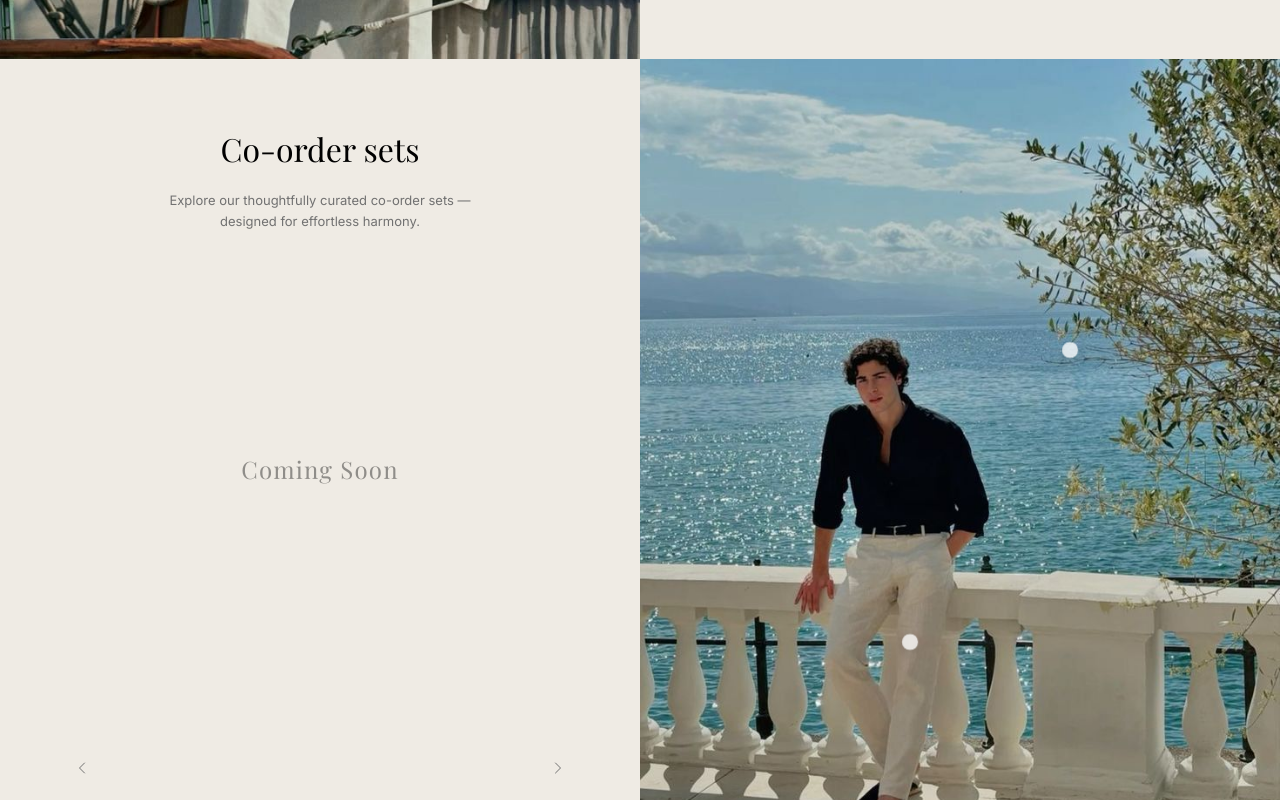
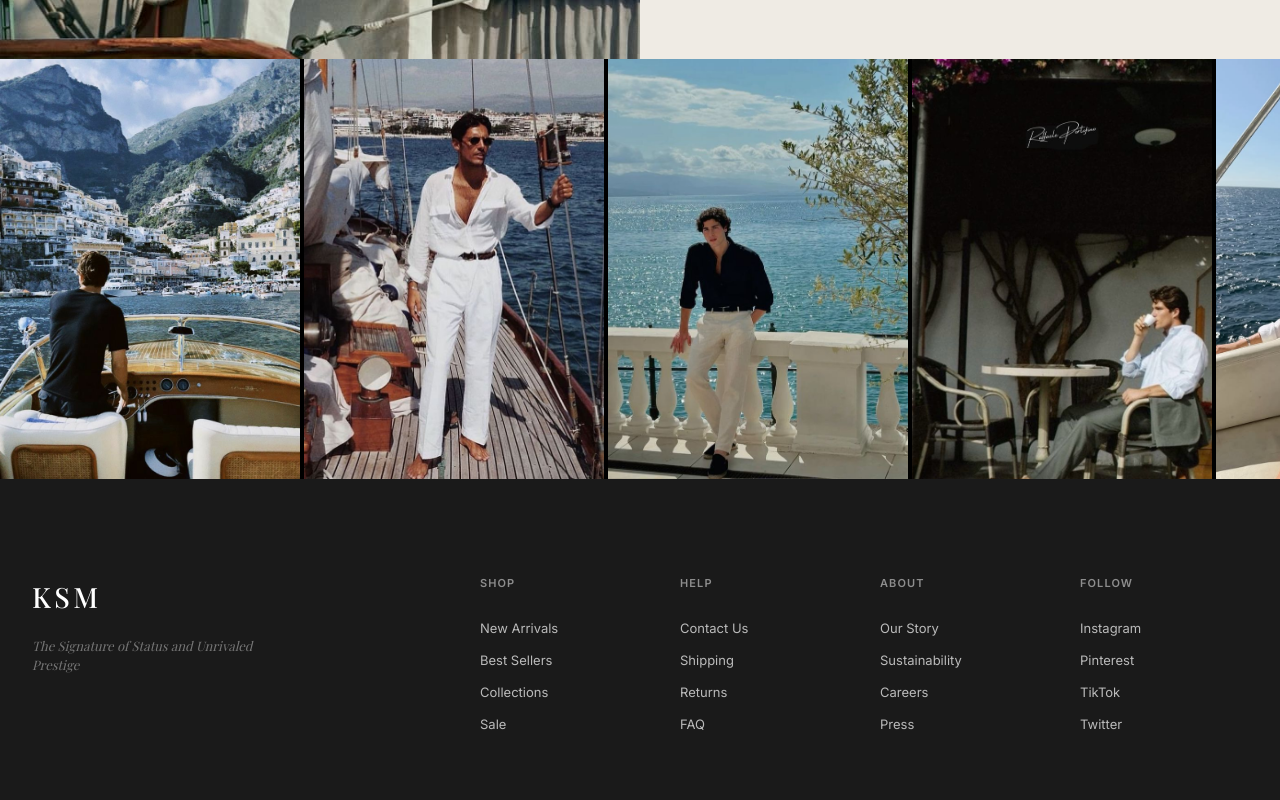
Before and after one commit to atharxv/KSM, a Next.js app: page / in a window 1280 px wide. Shown: the part 3780-4580 px from the top of the page. Built offline with nearby package versions, Linux system fonts and the light colour scheme; a web font is replaced by a local one.

Commit message:
Remove Co-order sets section from the storefront

```diff
--- a/app/components/CoOrderSets/CoOrderSets.module.css
+++ /dev/null
@@ -1,245 +0,0 @@
-.section {
-  display: grid;
-  grid-template-columns: 1fr 1fr;
-  min-height: 640px;
-  background-color: var(--color-off-white);
-}
-
-/* Carousel Side */
-.carouselSide {
-  padding: var(--space-3xl) var(--space-2xl);
-  display: flex;
-  flex-direction: column;
-  min-width: 0;
-}
-
-.title {
-  font-family: var(--font-serif);
-  font-size: clamp(1.5rem, 2.5vw, 2rem);
-  font-weight: 400;
-  color: var(--color-black);
-  margin-bottom: var(--space-md);
-  text-align: center;
-}
-
-.subtitle {
-  font-family: var(--font-sans);
-  font-size: var(--text-sm);
-  font-weight: 400;
-  color: var(--color-gray-400);
-  line-height: 1.6;
-  text-align: center;
-  margin-bottom: var(--space-2xl);
-  max-width: 360px;
-  margin-left: auto;
-  margin-right: auto;
-}
-
-.carouselWrapper {
-  flex: 1;
-  position: relative;
-}
-
-.carousel {
-  display: flex;
-  gap: var(--space-lg);
-  overflow-x: auto;
-  scroll-snap-type: x mandatory;
-  scrollbar-width: none;
-  -ms-overflow-style: none;
-  padding-bottom: var(--space-xl);
-}
-
-.carousel::-webkit-scrollbar {
-  display: none;
-}
-
-/* Make Shopify wrapper elements pass through horizontal flex layout */
-.carousel > div {
-  display: flex;
-  gap: var(--space-lg);
-  min-width: 100%;
-}
-
-.carousel :global(shopify-context) {
-  display: flex;
-  gap: var(--space-lg);
-  width: 100%;
-}
-
-.carousel :global(shopify-list-context) {
-  display: flex;
-  gap: var(--space-lg);
-}
-
-.carouselControls {
-  display: flex;
-  justify-content: space-between;
-  padding: 0 var(--space-md);
-  position: absolute;
-  bottom: 0;
-  left: 0;
-  right: 0;
-}
-
-.carouselBtn {
-  display: flex;
-  align-items: center;
-  justify-content: center;
-  width: 36px;
-  height: 36px;
-  border: none;
-  background: none;
-  cursor: pointer;
-  color: var(--color-gray-400);
-  transition: color var(--duration-fast) ease;
-  padding: 0;
-}
-
-.carouselBtn:hover {
-  color: var(--color-black);
-}
-
-/* Co-order Card Styles (global for dangerouslySetInnerHTML) */
-:global(.co-order-card) {
-  min-width: 280px;
-  max-width: 320px;
-  scroll-snap-align: start;
-  flex-shrink: 0;
-}
-
-:global(.co-order-card__image-wrap) {
-  position: relative;
-  width: 100%;
-  aspect-ratio: 3 / 4.2;
-  overflow: hidden;
-  background-color: transparent;
-}
-
-:global(.co-order-card__image-wrap) img {
-  width: 100%;
-  height: 100%;
-  object-fit: cover;
-  mix-blend-mode: multiply;
-  transition: transform var(--duration-slow) var(--ease-out), opacity var(--duration-normal) var(--ease-out);
-}
-
-:global(.co-order-card__image-wrap) :global(.hover-image) {
-  position: absolute;
-  top: 0;
-  left: 0;
-  opacity: 0;
-  z-index: 1;
-}
-
-:global(.co-order-card:hover) :global(.primary-image) {
-  opacity: 0;
-}
-
-:global(.co-order-card:hover) :global(.hover-image) {
-  opacity: 1;
-  transform: scale(1.04);
-}
-
-:global(.co-order-card__badge) {
-  position: absolute;
-  top: var(--space-md);
-  left: var(--space-md);
-  background-color: var(--color-black);
-  color: var(--color-white);
-  font-family: var(--font-sans);
-  font-size: var(--text-xs);
-  font-weight: 500;
-  padding: 4px 12px;
-  z-index: 1;
-}
-
-:global(.co-order-loading) {
-  display: flex;
-  gap: var(--space-lg);
-}
-
-:global(.co-order-skeleton) {
-  min-width: 280px;
-  height: 400px;
-  flex-shrink: 0;
-}
-
-/* Lookbook */
-.lookbook {
-  position: relative;
-  overflow: hidden;
-}
-
-.lookbookImage {
-  width: 100%;
-  height: 100%;
-  object-fit: cover;
-  transition: transform 8s var(--ease-out);
-}
-
-.lookbook:hover .lookbookImage {
-  transform: scale(1.02);
-}
-
-/* Hotspot */
-.hotspot {
-  position: absolute;
-  width: 28px;
-  height: 28px;
-  display: flex;
-  align-items: center;
-  justify-content: center;
-  background: none;
-  border: none;
-  cursor: pointer;
-  padding: 0;
-  z-index: 2;
-}
-
-.hotspotDot {
-  width: 14px;
-  height: 14px;
-  border-radius: 50%;
-  background-color: var(--color-white);
-  border: 2px solid rgba(255, 255, 255, 0.6);
-  box-shadow: 0 2px 8px rgba(0, 0, 0, 0.2);
-  transition: transform var(--duration-fast) ease,
-              box-shadow var(--duration-fast) ease;
-}
-
-.hotspot:hover .hotspotDot {
-  transform: scale(1.4);
-  box-shadow: 0 4px 16px rgba(0, 0, 0, 0.3);
-}
-
-@keyframes pulse {
-  0%, 100% { opacity: 1; transform: scale(1); }
-  50% { opacity: 0.7; transform: scale(1.2); }
-}
-
-.hotspotDot {
-  animation: pulse 2.5s ease-in-out infinite;
-}
-
-/* Responsive */
-@media (max-width: 1024px) {
-  .section {
-    grid-template-columns: 1fr;
-    min-height: auto;
-  }
-
-  .lookbook {
-    height: 500px;
-  }
-}
-
-@media (max-width: 640px) {
-  .lookbook {
-    height: 380px;
-  }
-
-  .carouselSide {
-    padding: var(--space-2xl) var(--content-padding);
-  }
-}
--- a/app/components/CoOrderSets/CoOrderSets.tsx
+++ /dev/null
@@ -1,113 +0,0 @@
-'use client';
-
-import { useRef } from 'react';
-import styles from './CoOrderSets.module.css';
-
-export default function CoOrderSets() {
-  const scrollRef = useRef<HTMLDivElement>(null);
-
-  const scroll = (direction: 'left' | 'right') => {
-    if (!scrollRef.current) return;
-    const scrollAmount = 340;
-    scrollRef.current.scrollBy({
-      left: direction === 'left' ? -scrollAmount : scrollAmount,
-      behavior: 'smooth',
-    });
-  };
-
-  return (
-    <section className={styles.section} id="co-order-sets" aria-label="Co-order Sets">
-      {/* Left: Product Carousel */}
-      <div className={styles.carouselSide}>
-        <h2 className={styles.title}>Co-order sets</h2>
-        <p className={styles.subtitle}>
-          Explore our thoughtfully curated co-order sets —
-          designed for effortless harmony.
-        </p>
-
-        <div className={styles.carouselWrapper}>
-          <div className={styles.carousel} ref={scrollRef}>
-            <div
-              className="shopify-container hidden-for-now"
-              style={{ display: 'none' }}
-              dangerouslySetInnerHTML={{
-                __html: `
-                  <shopify-context type="collection" handle="co-order-sets">
-                    <template>
-                      <shopify-list-context type="product" query="collection.products" first="4">
-                        <template>
-                          <a href="/products/{{product.handle}}" class="co-order-card">
-                            <div class="co-order-card__image-wrap">
-                              <span class="co-order-card__badge">Sale</span>
-                              <shopify-media
-                                width="320"
-                                height="450"
-                                query="product.selectedOrFirstAvailableVariant.image"
-                                class="primary-image"
-                              ></shopify-media>
-                              <shopify-media
-                                width="320"
-                                height="450"
-                                query="product.images[1]"
-                                class="hover-image"
-                              ></shopify-media>
-                            </div>
-                          </a>
-                        </template>
-                        <div shopify-loading-placeholder class="co-order-loading">
-                          <div class="skeleton co-order-skeleton"></div>
-                          <div class="skeleton co-order-skeleton"></div>
-                        </div>
-                      </shopify-list-context>
-                    </template>
-                  </shopify-context>
-                `,
-              }}
-            />
-            <div className="coming-soon-message" style={{ display: 'flex' }}>Coming Soon</div>
-          </div>
-
-          <div className={styles.carouselControls}>
-            <button
-              className={styles.carouselBtn}
-              onClick={() => scroll('left')}
-              aria-label="Previous"
-              id="coorder-prev"
-            >
-              <svg width="20" height="20" viewBox="0 0 24 24" fill="none" stroke="currentColor" strokeWidth="1.2" strokeLinecap="round" strokeLinejoin="round">
-                <polyline points="15 18 9 12 15 6"/>
-              </svg>
-            </button>
-            <button
-              className={styles.carouselBtn}
-              onClick={() => scroll('right')}
-              aria-label="Next"
-              id="coorder-next"
-            >
-              <svg width="20" height="20" viewBox="0 0 24 24" fill="none" stroke="currentColor" strokeWidth="1.2" strokeLinecap="round" strokeLinejoin="round">
-                <polyline points="9 18 15 12 9 6"/>
-              </svg>
-            </button>
-          </div>
-        </div>
-      </div>
-
-      {/* Right: Lookbook Image with Hotspots */}
-      <div className={styles.lookbook}>
-        <img
-          src="/images/Old money.jpeg"
-          alt="Man in polo shirt"
-          className={styles.lookbookImage}
-          loading="lazy"
-        />
-        {/* Hotspot dots */}
-        <a href="/products/vertical-textured-polo" className={styles.hotspot} style={{ top: '35%', left: '65%' }} aria-label="View product detail">
-          <span className={styles.hotspotDot} />
-        </a>
-        <a href="/products/vertical-textured-polo" className={styles.hotspot} style={{ top: '72%', left: '40%' }} aria-label="View product detail">
-          <span className={styles.hotspotDot} />
-        </a>
-      </div>
-    </section>
-  );
-}
--- a/app/page.tsx
+++ b/app/page.tsx
@@ -3,7 +3,6 @@ import ActionBanner from "./components/ActionBanner/ActionBanner";
 import FeaturedCollection from "./components/FeaturedCollection/FeaturedCollection";
 import BestSeller from "./components/BestSeller/BestSeller";
 import DesignIdeology from "./components/DesignIdeology/DesignIdeology";
-import CoOrderSets from "./components/CoOrderSets/CoOrderSets";
 import PhotoGallery from "./components/PhotoGallery/PhotoGallery";
 
 export default function Home() {
@@ -14,7 +13,6 @@ export default function Home() {
       <FeaturedCollection />
       <BestSeller />
       <DesignIdeology />
-      <CoOrderSets />
       <PhotoGallery />
     </>
   );
```
